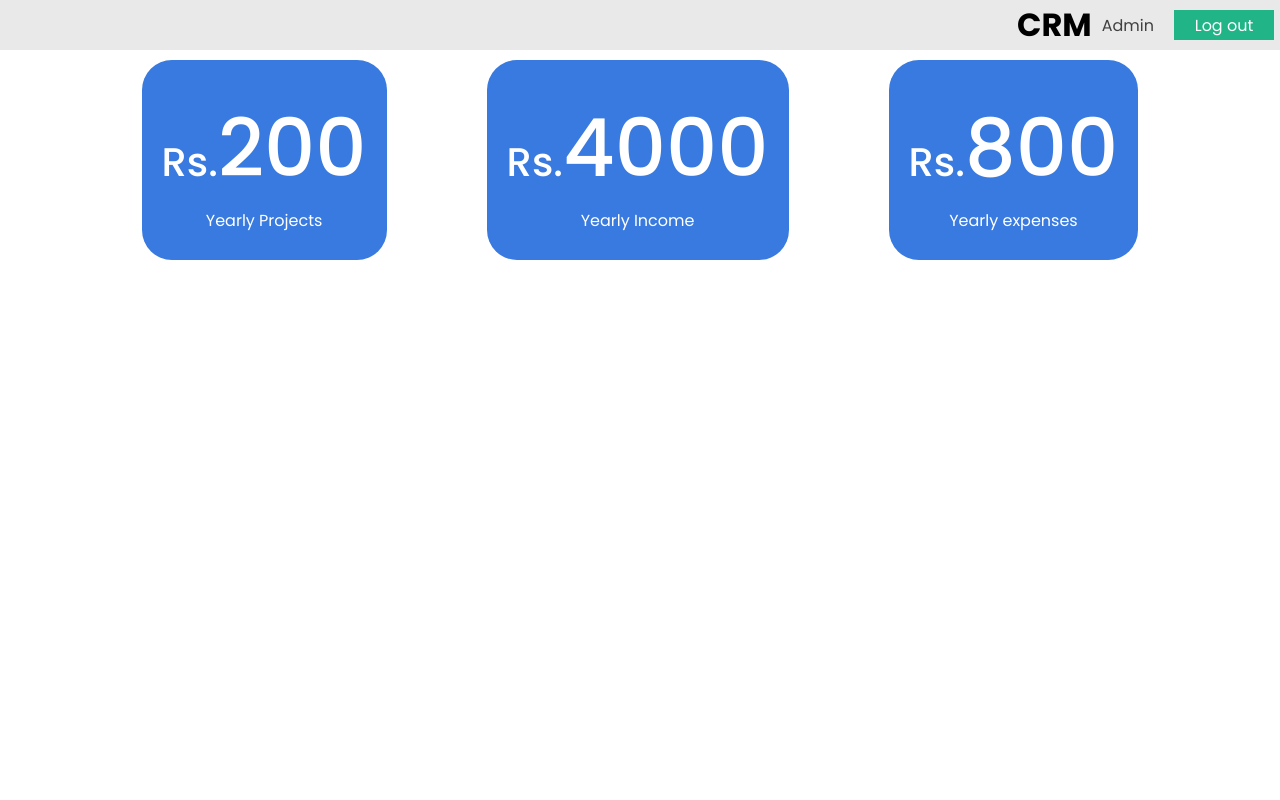
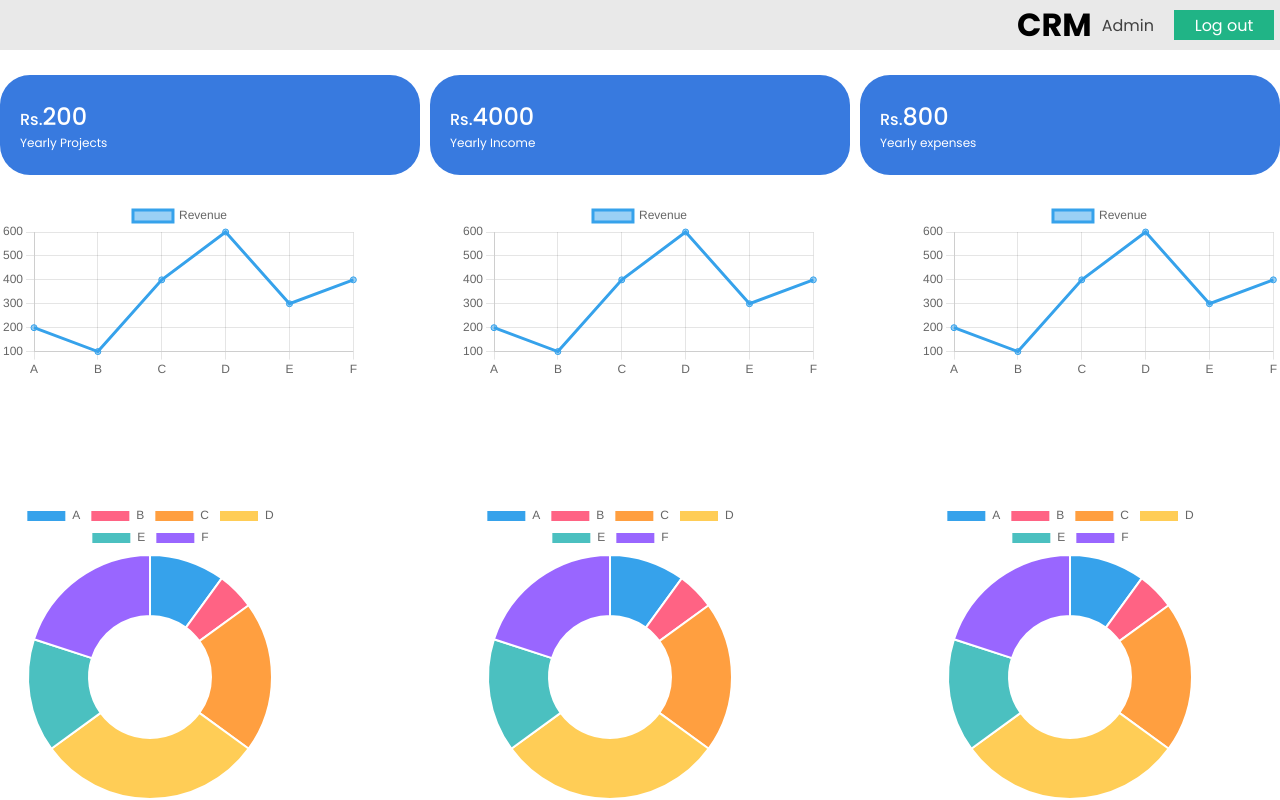
Before and after one commit to Rohanukey/CRM, a React (Vite) app: page /Dashboard in a window 1280 px wide. Built offline with nearby package versions, Linux system fonts and the light colour scheme; data requests are answered from the project's data file; sample sign-in values are in the browser's storage.

Commit message:
Dashboard updated

```diff
--- /dev/null
+++ b/Bar1.jsx
@@ -0,0 +1,27 @@
+import React from 'react'
+import { Bar, Line } from 'react-chartjs-2'
+import Chart from 'chart.js/auto';
+
+function Bar1() {
+    return (
+        <>
+
+            <div style={{ width: 400, height: 300}} >
+                <Line
+                    data={{
+                        labels: ["A", "B", "C" , "D" , "E" , "F" ],
+                        datasets: [
+                            {
+                                label: "Revenue",
+                                data: [200, 100, 400 ,600,300,400]
+                            }
+                        ]
+                    }}
+
+                />
+            </div>
+        </>
+    )
+}
+
+export default Bar1
--- a/package.json
+++ b/package.json
@@ -12,9 +12,11 @@
   "dependencies": {
     "@emailjs/browser": "^4.1.0",
     "axios": "^1.6.7",
+    "chart.js": "^4.4.2",
     "framer-motion": "^11.0.5",
     "json-server": "^1.0.0-alpha.23",
     "react": "^18.2.0",
+    "react-chartjs-2": "^5.2.0",
     "react-dom": "^18.2.0",
     "react-intersection-observer": "^9.8.0",
     "react-redux": "^9.1.0",
--- a/src/App.jsx
+++ b/src/App.jsx
@@ -9,6 +9,7 @@ import EmployeePage from "./Component/EmployeePage/EmployeePage"
 import Dashboard from "./Component/Dashboard/Dashboard"
 import UpdateForm from "./Component/UpdateForm/UpdateForm"
 import EmployeeTable from "./Component/EmployeeTable/EmployeeTable"
+import Bar1 from "../Bar1"
 
 
 
@@ -30,6 +31,7 @@ function App() {
             <Route path="/Dashboard" element={<ProtectedRoute Component={Dashboard} />} />
             <Route path="/UpdateForm/:id" element={<ProtectedRoute Component={UpdateForm} />} />
             <Route path="/EmployeeTable/:id" element={<ProtectedRoute Component={EmployeeTable} />} />
+            <Route path="/Bar" element={<ProtectedRoute Component={Bar1} />} />
           </Routes>
       </BrowserRouter>
 
--- a/src/Component/Counter/Counter.module.css
+++ b/src/Component/Counter/Counter.module.css
@@ -1,27 +1,27 @@
 .Container{
-    min-width: 200px;
-    height: 200px;
+    width: 450px;
+    height: 100px;
     background-color: #387ADF;
     display: flex;
     flex-direction: column;
     justify-content: center;
-    align-items: center;
+    align-items: flex-start;
     border-radius: 30px ;
     padding: 20px;
 }
 
 .Container span{
-    font-size: 80px;
+    font-size: 24px;
     font-weight: 500;
     color:white;
 }
 .Container h2{
-    font-size: 40px;
+    font-size: 16px;
     font-weight: 500;
     color:white;
 }
 .Container h4{
-    font-size: 16px;
+    font-size: 12px;
     font-weight: 400;
     color:white;
 }
--- a/src/Component/Dashboard/Dashboard.jsx
+++ b/src/Component/Dashboard/Dashboard.jsx
@@ -2,6 +2,10 @@ import React, { useEffect, useState } from 'react'
 import Css from "./Dashboard.module.css"
 import Counter from '../Counter/Counter';
 import axios from 'axios';
+import { Bar, Line } from 'react-chartjs-2';
+import Bar1 from '../../../Bar1';
+import Donut1 from '../../Component/Donut1';
+
 
 function Dashboard() {
 
@@ -12,35 +16,47 @@ function Dashboard() {
     { id: 4, clientsObtained: 50 },
     ]
 
-    const url = "http://localhost:3000/BalanceSheets";
-    const [apidata, setApidata] = useState([])
+  const url = "http://localhost:3000/BalanceSheets";
+  const [apidata, setApidata] = useState([])
 
 
   useEffect(() => {
     localStorage.getItem("EmployeeData")
 
     axios.get(url)
-          .then((response) => setApidata(response.data))
-          .catch((error) => error.message)
+      .then((response) => setApidata(response.data))
+      .catch((error) => error.message)
 
-          console.log(apidata)
+    console.log(apidata)
   }, [])
 
   const sum = arr.reduce((acc, curr) => acc + curr.clientsObtained, 0);
   console.log(" this is " + sum)
 
-  const income =  apidata.reduce((acc, curr) => acc + curr.Income,0)
+  const income = apidata.reduce((acc, curr) => acc + curr.Income, 0)
 
-  const expenses =  apidata.reduce((acc, curr) => acc + curr.Expenses,0)
+  const expenses = apidata.reduce((acc, curr) => acc + curr.Expenses, 0)
 
   return (
     <>
       <div className={Css.DashboardWrapper}>
         <div className={Css.CounterWrapper}>
-          <Counter value={sum}  project = " Yearly Projects "/>
-          <Counter value={income} project = " Yearly Income " />
-          <Counter value={expenses} project = " Yearly expenses " />
+          <Counter value={sum} project=" Yearly Projects " />
+          <Counter value={income} project=" Yearly Income " />
+          <Counter value={expenses} project=" Yearly expenses " />
         </div>
+        <div className={Css.Charts}>
+          <Bar1 />
+          <Bar1 />
+          <Bar1 />
+        </div>
+
+        <div className={Css.Charts}>
+          <Donut1 />
+          <Donut1 />
+          <Donut1 />
+        </div>
+
       </div>
     </>
   )
--- a/src/Component/Dashboard/Dashboard.module.css
+++ b/src/Component/Dashboard/Dashboard.module.css
@@ -6,10 +6,20 @@
 
 .CounterWrapper{
     width: 100%;
-    height: 220px;
+    height: 150px;
     /* background-color: green; */
     display: flex;
-    gap: 100px;
-    justify-content: center;
+    gap: 10px;
+    justify-content: flex-start;
     align-items: center;
 }
+
+.Charts{
+    /* border: 1px solid red; */
+    height: 300px;
+    width: 100%;
+    display: flex;
+    gap: 100px;
+    align-items: center;
+    justify-content: flex-start;
+}
--- /dev/null
+++ b/src/Component/Donut1.jsx
@@ -0,0 +1,27 @@
+import React from 'react'
+import { Bar, Line , Doughnut } from 'react-chartjs-2'
+import Chart from 'chart.js/auto';
+
+function Donut1() {
+    return (
+        <>
+
+            <div style={{ width: 400, height: 300}} >
+                <Doughnut
+                    data={{
+                        labels: ["A", "B", "C" , "D" , "E" , "F" ],
+                        datasets: [
+                            {
+                                label: "Revenue",
+                                data: [200, 100, 400 ,600,300,400]
+                            }
+                        ]
+                    }}
+
+                />
+            </div>
+        </>
+    )
+}
+
+export default Donut1
```
Also changed, not shown: 1 other file (tests, documents, lock files or other folders).
